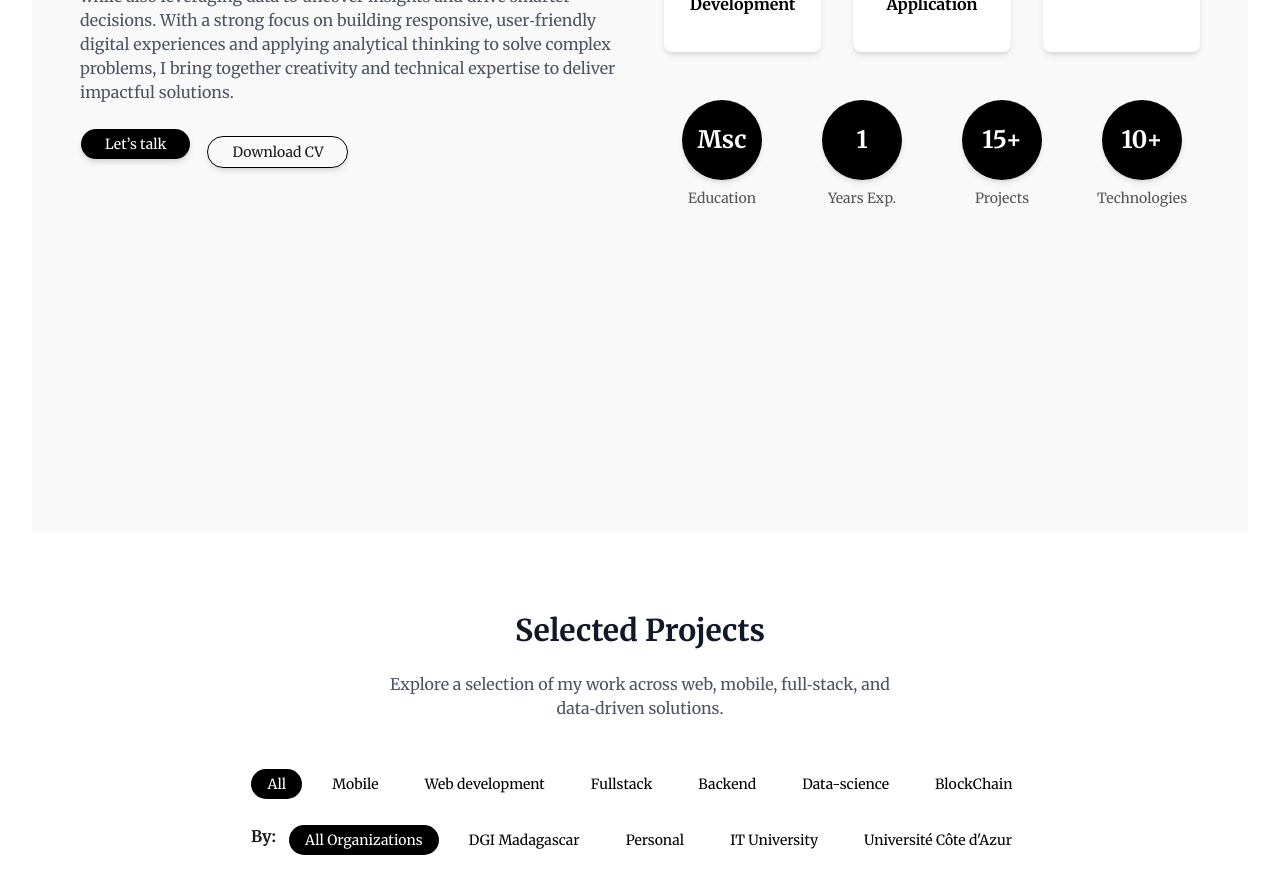
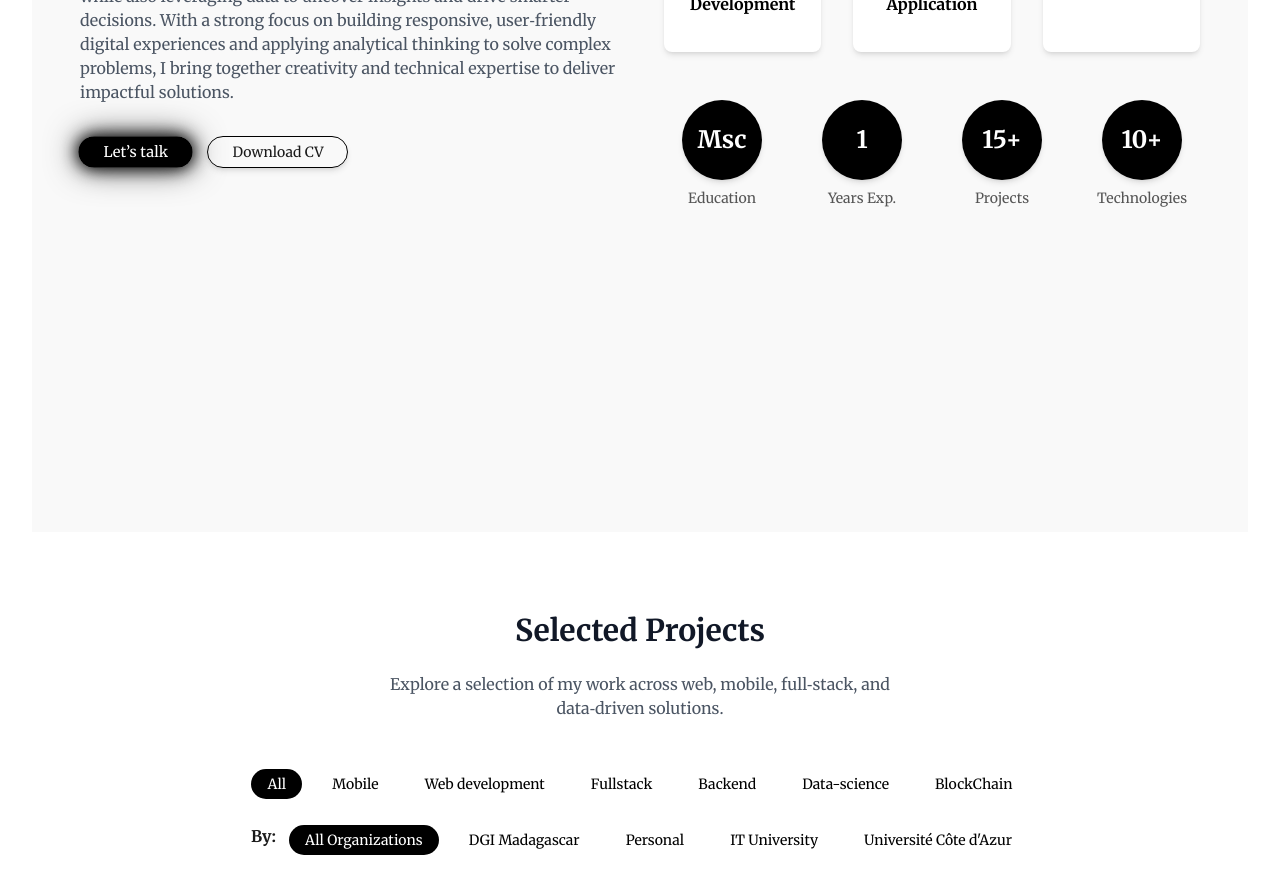
Before and after one commit to AngotyFitia/angoty-rabarijaona, a React (Vite) app: page / in a window 1280 px wide. Shown: the part 1100-1994 px from the top of the page. Built offline with nearby package versions, Linux system fonts and the light colour scheme.

Commit message:
feat: enhance button animations

```diff
--- a/src/components/ui/about.tsx
+++ b/src/components/ui/about.tsx
@@ -61,7 +61,7 @@ export default function About() {
 
             <div className="flex flex-col sm:flex-row gap-4 justify-center md:justify-start">
               <a href="#contact">
-                <Button className="w-auto bg-black text-white rounded-full px-6 py-3 shadow-md hover:bg-gray-800 transition-transform duration-300 animate-bounce"> Let’s talk</Button>
+                <Button className="w-auto bg-black text-white rounded-full px-6 py-3 shadow-md hover:bg-gray-800 transition-transform duration-300" style={{ animation: "glow 2s infinite" }}>Let’s talk</Button>
               </a>
               <Button className="bg-transparent text-[#1a1a1a] border border-[#000000] rounded-full px-6 py-3 shadow-md hover:bg-[#f0f0f0] hover:text-[#000000] transition-transform duration-300" onClick={() => setCvModalOpen(true)}>Download CV </Button>
             </div>
```
